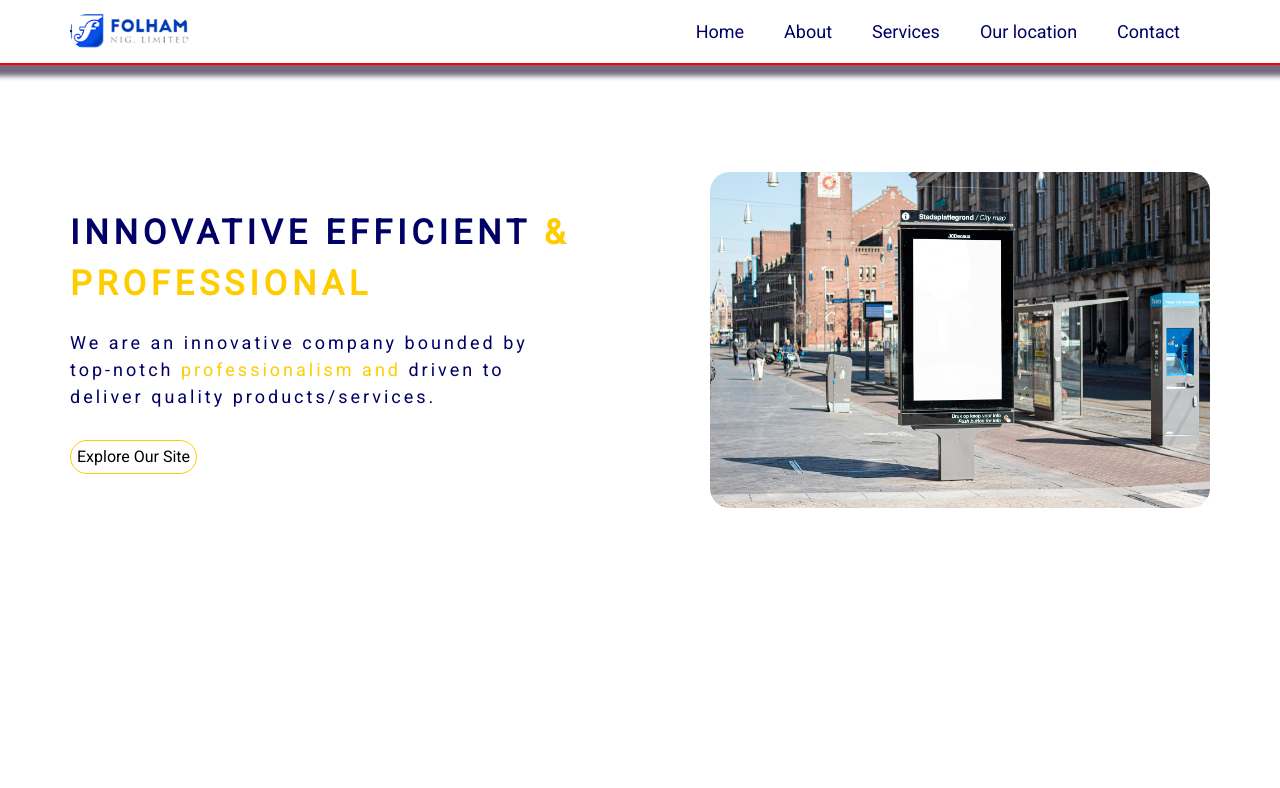
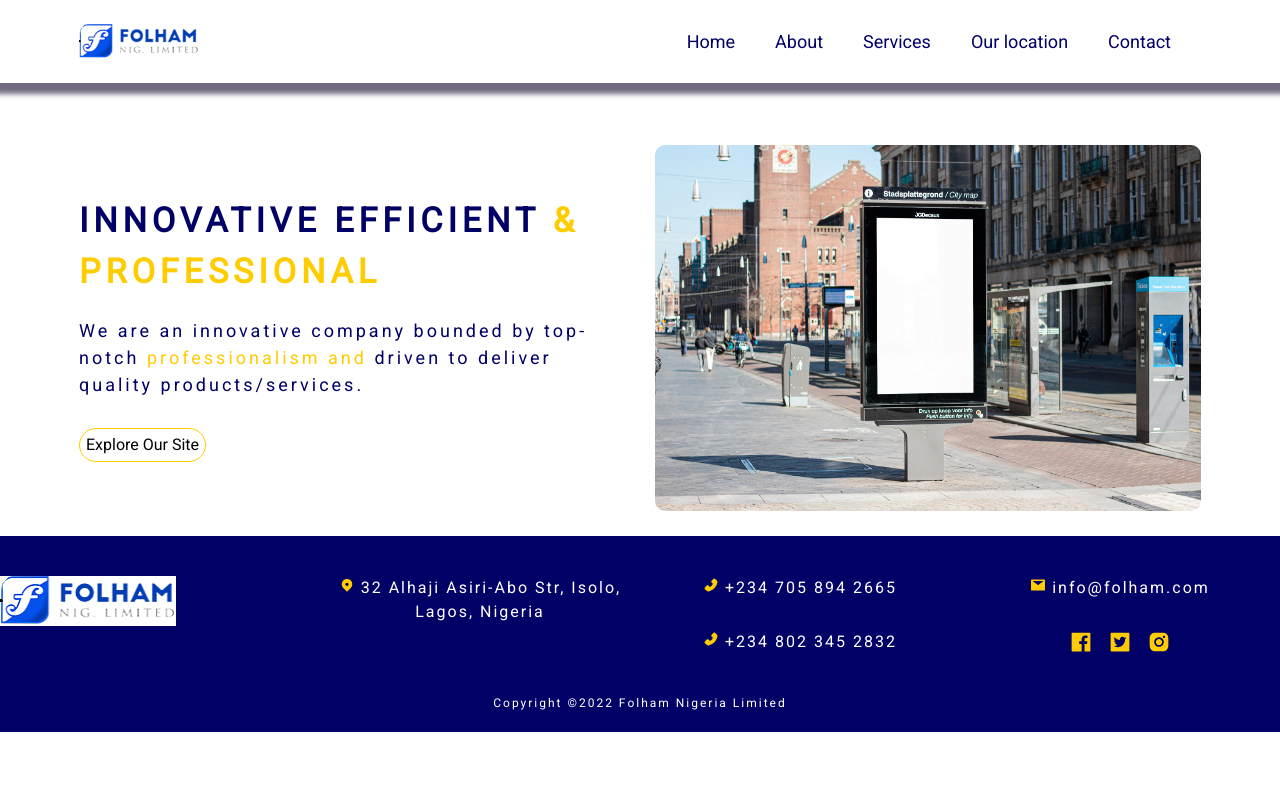
Before and after one commit to ogunsolu007/folham-website, a React (Vite) app in the folder folham/: page / in a window 1280 px wide. Shown: the top 788 px of the page. Built offline with nearby package versions, Linux system fonts and the light colour scheme.

Commit message:
hero section

```diff
--- a/folham/src/Container/Home/Home.jsx
+++ b/folham/src/Container/Home/Home.jsx
@@ -10,7 +10,7 @@ import { MdOutlineCampaign, MdBrandingWatermark } from "react-icons/md";
 const Home = () => {
   return (
     <div className="home">
-      <div className="hero_section">
+      <div className="hero_section container">
         <div className="flex hero_text-section">
           <div className="hero_text-container">
             <h1>
@@ -32,7 +32,7 @@ const Home = () => {
           </div>
         </div>
       </div>
-      <div className="features_container">
+     {/*  <div className="features_container">
         <div className="features container">
           <div className="feature">
             <SiJamboard className="icon" />
@@ -159,8 +159,7 @@ const Home = () => {
           <div className="image" key={image.logo}>
             <img src={image.logo} alt="" />
           </div>;
-        })}
-      </div> */}
+        })}*/}
     </div>
   );
 };
--- a/folham/src/Container/Home/home.css
+++ b/folham/src/Container/Home/home.css
@@ -1,30 +1,35 @@
 .home {
   font-family: "Roboto", sans-serif;
+  margin-top: 120px;
 }
 
-img {
-  width: 100%;
-  border-radius: 20px;
-  object-fit: contain;
+.flex {
+  flex: 1 1 0px;
 }
 .hero_section {
   color: var(--color-white);
   font-family: "Roboto", sans-serif;
   display: flex;
-  height: 85vh;
-}
-.flex {
-  flex: 1 1 0px;
+  align-items: center;
+  justify-content: space-between;
+  margin-top: 90px;
+
 }
 .hero_text-section {
   color: var(--color-dark-blue);
+  padding: 25px 15px;
+
+}
+.hero_img-section {
   display: flex;
   align-items: center;
   justify-content: center;
-  /* clip-path: polygon(0 0, 100% 0, 50% 100%, 0% 100%); */
-  padding: 50px 70px;
+  padding: 25px 15px;
 }
-
+.hero_img-section img {
+  border-radius: 10px;
+  object-fit: contain;
+}
 .hero_text-container h1 {
   color: var(--color-dark-blue);
   margin-bottom: 20px;
@@ -43,11 +48,7 @@ img {
   color: (var--color-dark-blue);
   border: 1px solid var(--color-orange-yellow);
 }
-.hero_img-section {
-  display: flex;
-  align-items: center;
-  padding: 50px 70px;
-}
+
 .slider {
   min-width: 100%;
   display: flex;
--- a/folham/src/components/navbar/Layout.jsx
+++ b/folham/src/components/navbar/Layout.jsx
@@ -10,6 +10,7 @@ const Layout = () => {
   return (
     <div>
       <nav>
+        <div className="nav__container container">
           <img src={logo} alt=" logo" className="nav__logo" />
           <ul className="nav__links">
             <li>
@@ -47,6 +48,7 @@ const Layout = () => {
           >
             {toogle ? <GiCrossedBones /> : <GiHamburgerMenu />}
           </div>
+        </div>
       </nav>
       <Outlet />
       <Footer />
--- a/folham/src/components/navbar/layout.css
+++ b/folham/src/components/navbar/layout.css
@@ -1,16 +1,19 @@
 nav {
   position: fixed;
-  width: 100%;
-  display: flex;
-  align-items: center;
-  justify-content: space-between;
+  min-width: 100%;
+  top: 0;
   background: var(--color-white);
-  border-bottom: 2px solid red;
-  padding: 0 70px;
+  margin-bottom: 70px;
   font-family: "Roboto", sans-serif;
   box-shadow: 0px 5px 5px 6px rgba(68, 57, 84, 0.75);
   -webkit-box-shadow: 0px 5px 5px 6px rgba(68, 57, 84, 0.75);
   -moz-box-shadow: 0px 5px 5px 6px rgba(68, 57, 84, 0.75);
+}
+.nav__container{
+   display: flex;
+  align-items: center;
+  justify-content: space-between;
+  padding: 10px 15px;
 }
 .nav__logo {
   width: 120px;
@@ -41,8 +44,8 @@ nav {
 }
 
 @media screen and (max-width: 40em) {
-  nav {
-    padding: 15px 20px;
+  .nav__container {
+    padding: 15px 10px;
   }
   .nav__links {
     display: none;
--- a/folham/src/index.css
+++ b/folham/src/index.css
@@ -59,7 +59,7 @@ select {
 }
 
 .container {
-  width: 80%;
+  max-width: 90%;
   margin: 0 auto;
 }
 .btn {
```
Lines whose indentation alone changed are shown as unchanged.
